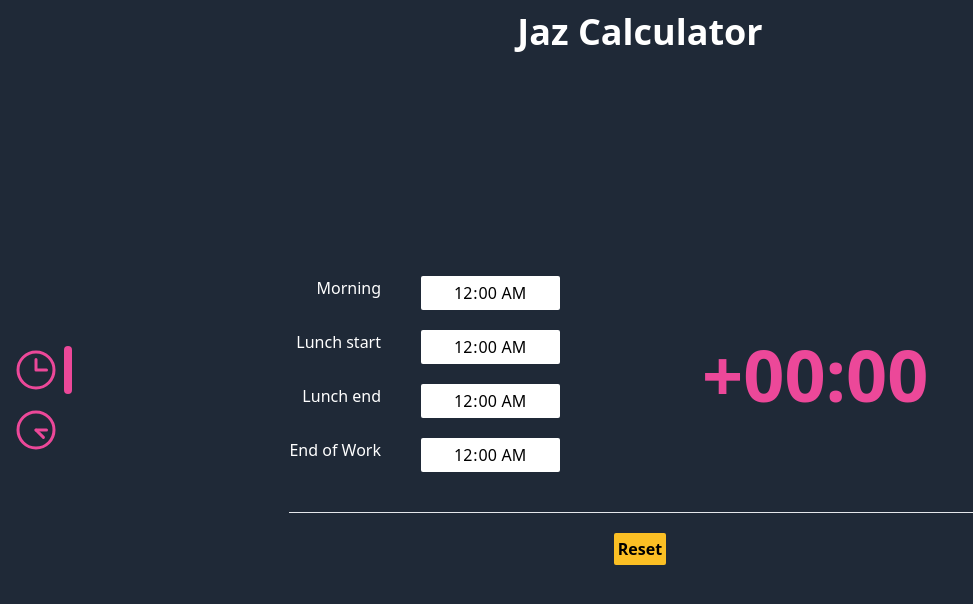
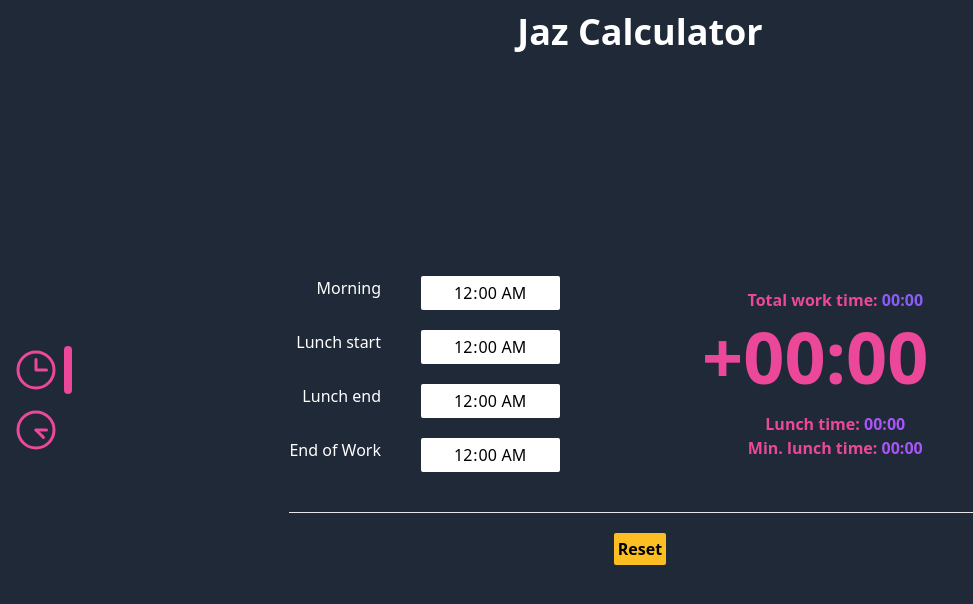
Before and after one commit to QKharma/Jaz-Calculator, a React (Create React App) app: page /calculator1 in a window 1280 px wide. Shown: the top 604 px of the page, without its empty margins (0-973 px from the left). Built offline with nearby package versions, Linux system fonts and the light colour scheme.

Commit message:
:sparkles: Add minimum lunch time and more time labels

```diff
--- a/src/components/Calculator.tsx
+++ b/src/components/Calculator.tsx
@@ -7,8 +7,11 @@ const Calculator = () => {
   const [lunchStart, setLunchStart] = useState(0)
   const [lunchEnd, setLunchEnd] = useState(0)
   const [endOfWork, setEndOfWork] = useState(0)
+  const [workTime, setWorkTime] = useState(0)
   const [overtime, setOvertime] = useState('00:00')
   const [overtimeSign, setOvertimeSign] = useState<'+' | '-'>('+')
+  const [lunchTime, setLunchTime] = useState(0)
+  const [lunchTimeMin, setLunchTimeMin] = useState(0)
 
   const clearTimes = () => {
     setMorning(0)
@@ -28,13 +31,30 @@ const Calculator = () => {
       lunchEnd !== 0 &&
       endOfWork !== 0
     ) {
-      let calcOvertime =
-        lunchStart - morning + (endOfWork - lunchEnd) - 28800000
+      let calcTime = lunchStart - morning + endOfWork - lunchEnd
+      let calcOvertime = calcTime - 28800000
+      let lunchTime = lunchEnd - lunchStart
+      let calcLunchTimeMin = 0
+      if (calcTime <= 18000000) {
+        setLunchTimeMin(0)
+        calcLunchTimeMin = 0
+      } else if (calcTime > 18000000 && calcTime < 32400000) {
+        setLunchTimeMin(1800000)
+        calcLunchTimeMin = 1800000
+      } else {
+        setLunchTimeMin(3600000)
+        calcLunchTimeMin = 3600000
+      }
       if (calcOvertime >= 0) {
         setOvertimeSign('+')
       } else {
         setOvertimeSign('-')
       }
+      if (lunchTime < calcLunchTimeMin) {
+        calcOvertime -= calcLunchTimeMin - lunchTime
+      }
+      setLunchTime(lunchTime)
+      setWorkTime(calcTime)
       setOvertime(msToString(calcOvertime))
     } else {
       setOvertimeSign('+')
@@ -74,10 +94,22 @@ const Calculator = () => {
             name='End of Work'
           />
         </div>
-        <div className='grid place-items-center text-7xl font-semibold basis-1/2'>
-          <p className='text-pink-500'>
+        <div className='flex flex-col items-center justify-center font-semibold basis-1/2'>
+          <p className='pl-10 text-pink-500 mb-2'>
+            Total work time:{' '}
+            <span className='text-violet-500'>{msToString(workTime)}</span>
+          </p>
+          <p className='text-pink-500 text-7xl'>
             {overtimeSign}
             {overtime}
+          </p>
+          <p className='pl-10 mt-5 text-pink-500'>
+            Lunch time:{' '}
+            <span className='text-purple-500'>{msToString(lunchTime)}</span>
+          </p>
+          <p className='pl-10 text-pink-500'>
+            Min. lunch time:{' '}
+            <span className='text-purple-500'>{msToString(lunchTimeMin)}</span>
           </p>
         </div>
       </div>
@@ -104,8 +136,6 @@ const loadTimes = (
   let lunchEnd = window.localStorage.getItem('lunchEnd')
   let endOfWork = window.localStorage.getItem('endOfWork')
 
-  console.log(morning)
-
   if (morning) {
     setMorning(parseInt(morning))
   }
--- a/src/components/Calculator2.tsx
+++ b/src/components/Calculator2.tsx
@@ -104,8 +104,6 @@ const loadTimes = (
   let lunchEnd = window.localStorage.getItem('lunchEnd')
   let endOfWork = window.localStorage.getItem('endOfWork')
 
-  console.log(morning)
-
   if (morning) {
     setMorning(parseInt(morning))
   }
```
